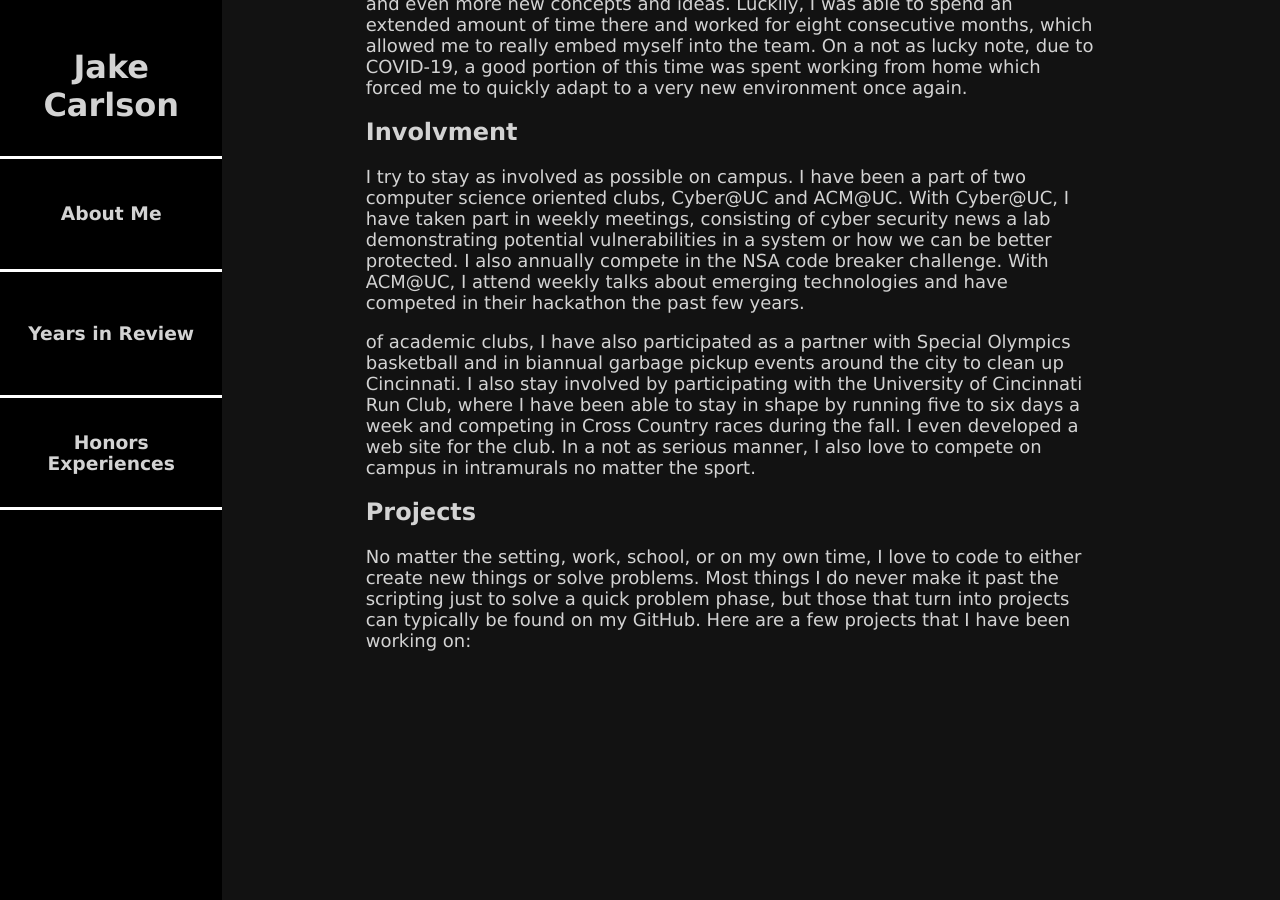
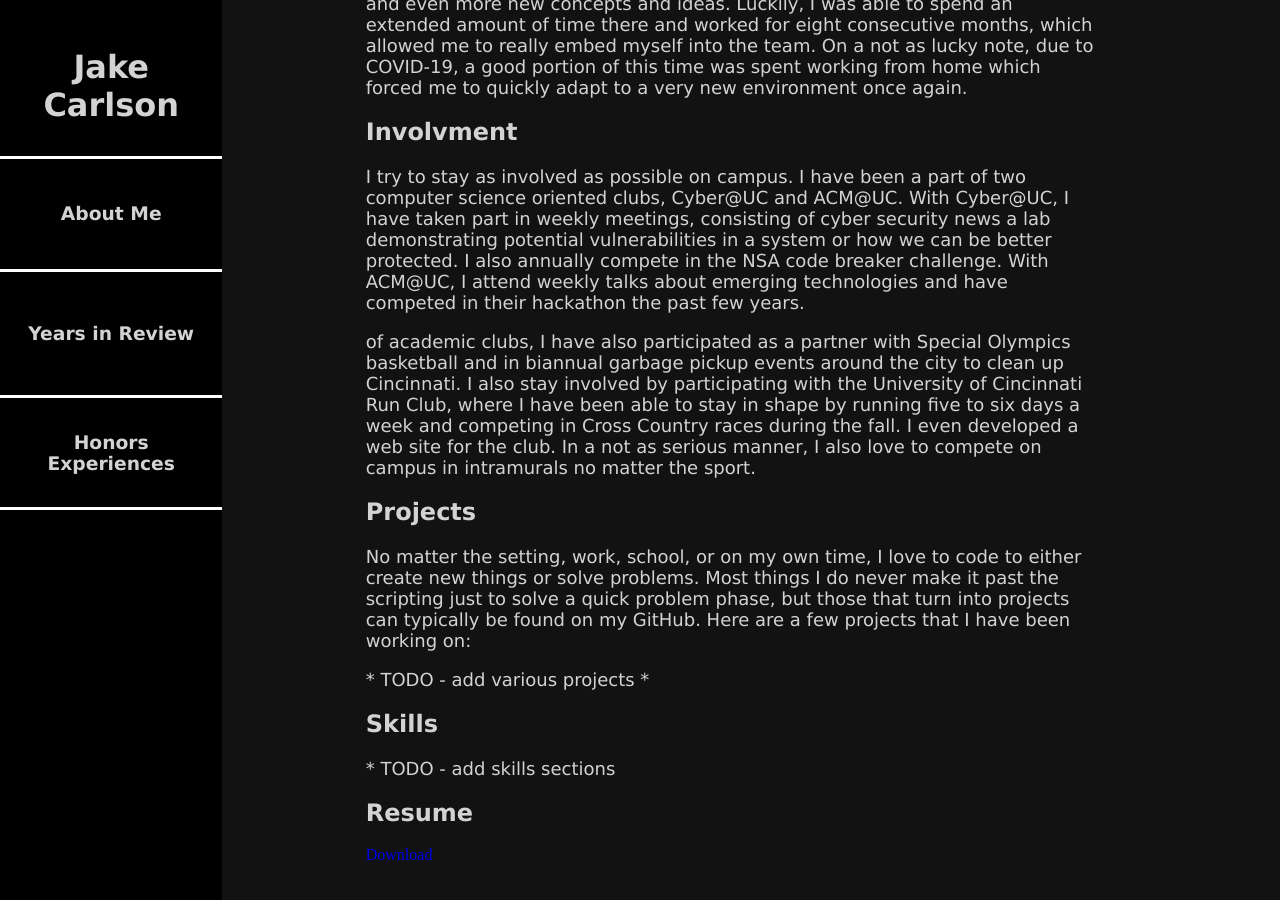
Before and after one commit to jakeocinco/jakeocinco.github.io, a Jekyll site: the page built from index.markdown, in a window 1280 px wide and 900 px high, scrolled down 794 px. Built offline with Jekyll 4.4.1, drawn with Linux system fonts in a browser that asks for light colours.

```diff
--- a/_layouts/home.html
+++ b/_layouts/home.html
@@ -25,6 +25,16 @@ layout: wrapper
 
 <p>No matter the setting, work, school, or on my own time, I love to code to either create new things or solve problems. Most things I do never make it past the scripting just to solve a quick problem phase, but those that turn into projects can typically be found on my GitHub. Here are a few projects that I have been working on:</p>
 
+<p>* TODO - add various projects *</p>
+
+<h2>Skills</h2>
+
+<p>* TODO - add skills sections</p>
+
+<h2>Resume</h2>
+<a href="/assets/CarlsonResume.pdf"" download="CalrsonResume"> Download </a>
+<br><br><br>
+<!-- <a download="> Download </a> -->
 <!-- <div style="display: flex;">
   <div style="flex: 1;background-color: black; height: 50px;">
     <p>Hello</p>
```
Also changed, not shown: 2 other files.
